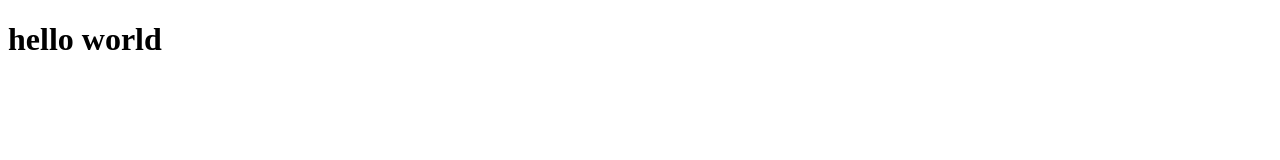
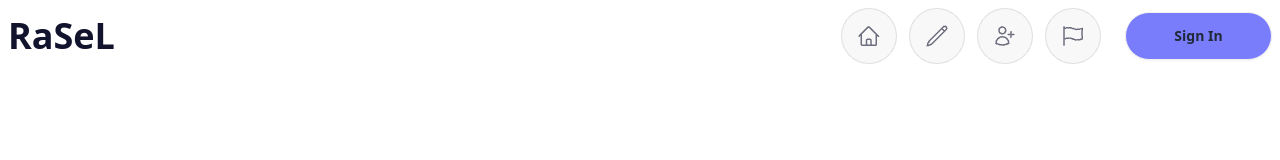
Before and after one commit to rasel754/assignment6, a plain HTML site: page index.html in a window 1280 px wide. Drawn offline with nearby package versions, Linux system fonts and the light colour scheme.

Commit message:
complite nav bar

```diff
--- a/index.html
+++ b/index.html
@@ -4,8 +4,54 @@
     <meta charset="UTF-8">
     <meta name="viewport" content="width=device-width, initial-scale=1.0">
     <title>b9A6</title>
+    <!-- tailwind css and daisy UI cdn -->
+    <link href="https://cdn.jsdelivr.net/npm/daisyui@4.7.2/dist/full.min.css" rel="stylesheet" type="text/css" />
+    <script src="https://cdn.tailwindcss.com"></script>
 </head>
 <body>
-    <h1>hello world</h1>
+    <header class="container mx-auto">
+            <!-- navbar start here -->
+            <div class="navbar bg-base-100">
+                <div class="navbar-start">
+                  <div class="dropdown">
+                    <div tabindex="0" role="button" class="btn btn-ghost lg:hidden">
+                      <svg xmlns="http://www.w3.org/2000/svg" class="h-5 w-5" fill="none" viewBox="0 0 24 24" stroke="currentColor"><path stroke-linecap="round" stroke-linejoin="round" stroke-width="2" d="M4 6h16M4 12h8m-8 6h16" /></svg>
+                      <div class="flex gap-3 mr-6">
+                        <img title="Home" src="images/frame2.png" alt="">
+                        <img title="edit" src="images/frame3.png" alt="">
+                        <img title="add" src="images/frame4.png" alt="">
+                        <img title="hang-flag" src="images/frame5.png" alt="">
+
+                    </div>
+                    </div>
+
+
+
+                  </div>
+                  <a class= "text-4xl text-[#12132D] font-black">RaSeL</a>
+                </div>
+                <div class="navbar-center hidden lg:flex">
+
+                </div>
+                <div class="navbar-end">
+                    <div class="flex gap-3 mr-6">
+                        <img title="Home" src="images/frame2.png" alt="">
+                        <img src="images/frame3.png" alt="">
+                        <img src="images/frame4.png" alt="">
+                        <img src="images/frame5.png" alt="">
+
+                    </div>
+                  <div>
+                    <a class="btn bg-[#797DFC] w-[147px] rounded-full">Sign In</a>
+                  </div>
+                </div>
+              </div>
+    </header>
+    <main>
+
+    </main>
+    <footer>
+
+    </footer>
 </body>
 </html>
--- /dev/null
+++ b/tailwind.config.js
@@ -0,0 +1,8 @@
+/** @type {import('tailwindcss').Config} */
+module.exports = {
+    content: ["./src/**/*.{html,js}"],
+    theme: {
+      extend: {},
+    },
+    plugins: [],
+  }
```
Also changed, not shown: images/frame2.png (added), images/frame3.png (added), images/frame4.png (added), images/frame5.png (added).
